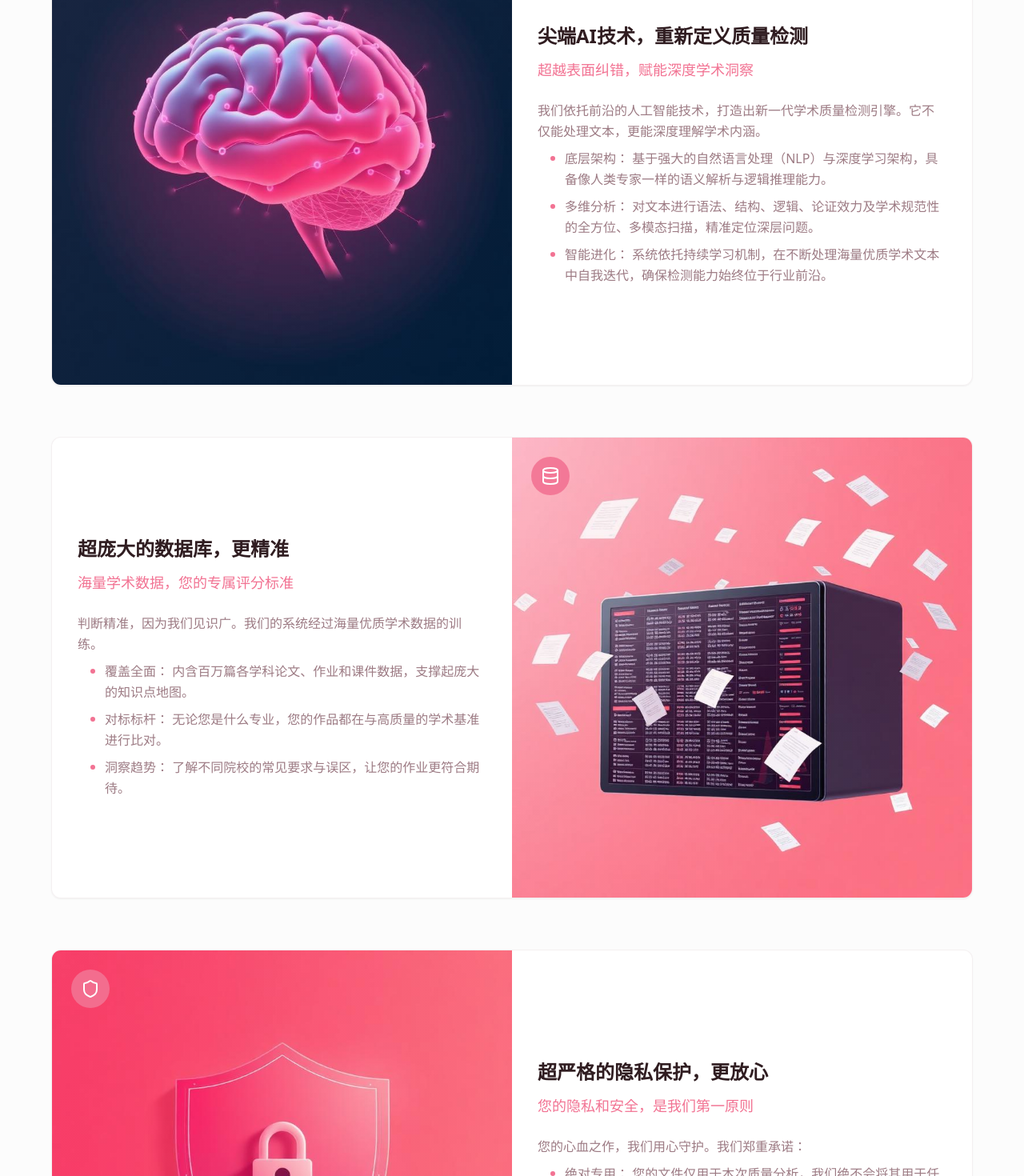
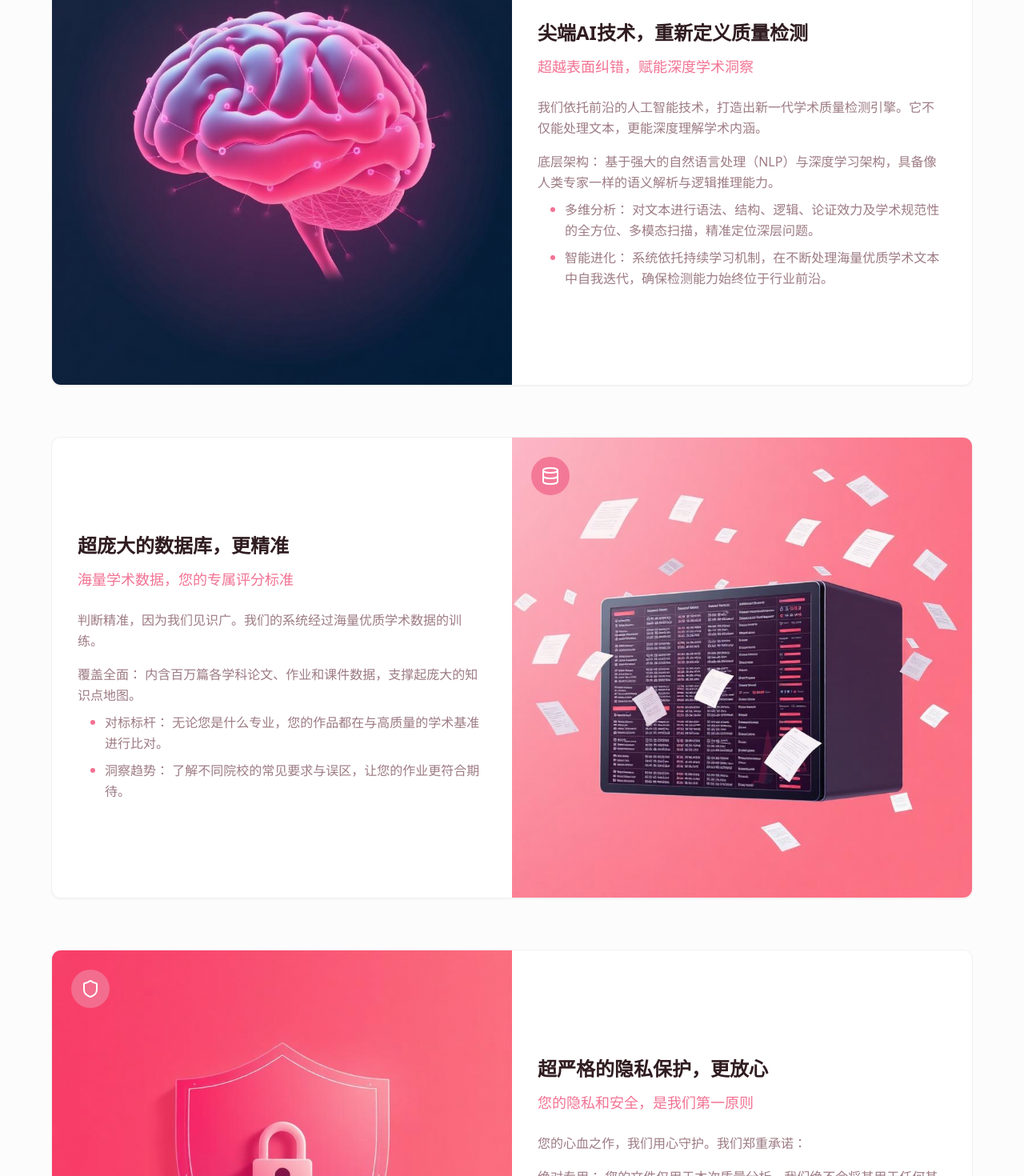
Before and after one commit to rennixue/aiqc, a React (Vite) app: page / in a window 1280 px wide. Shown: the part 2380-3850 px from the top of the page at 80% size. Built offline with nearby package versions, Linux system fonts and the light colour scheme.

Commit message:
Refactor: Improve IntroductionModule content formatting
Refactor the `IntroductionModule.tsx` file to correctly format the content arrays. This involves splitting long strings into multiple elements and ensuring proper structure for bullet points, addressing previous rendering issues.

```diff
--- a/src/components/IntroductionModule.tsx
+++ b/src/components/IntroductionModule.tsx
@@ -100,7 +100,8 @@ export const IntroductionModule: React.FC = () => {
       title: "尖端AI技术，重新定义质量检测",
       subtitle: "超越表面纠错，赋能深度学术洞察",
       content: [
-        "我们依托前沿的人工智能技术，打造出新一代学术质量检测引擎。它不仅能处理文本，更能深度理解学术内涵。- 底层架构： 基于强大的自然语言处理（NLP）与深度学习架构，具备像人类专家一样的语义解析与逻辑推理能力。- 多维分析： 对文本进行语法、结构、逻辑、论证效力及学术规范性的全方位、多模态扫描，精准定位深层问题。- 智能进化： 系统依托持续学习机制，在不断处理海量优质学术文本中自我迭代，确保检测能力始终位于行业前沿。"
+        "我们依托前沿的人工智能技术，打造出新一代学术质量检测引擎。它不仅能处理文本，更能深度理解学术内涵。",
+        "- 底层架构： 基于强大的自然语言处理（NLP）与深度学习架构，具备像人类专家一样的语义解析与逻辑推理能力。- 多维分析： 对文本进行语法、结构、逻辑、论证效力及学术规范性的全方位、多模态扫描，精准定位深层问题。- 智能进化： 系统依托持续学习机制，在不断处理海量优质学术文本中自我迭代，确保检测能力始终位于行业前沿。"
       ]
     },
     {
@@ -109,7 +110,8 @@ export const IntroductionModule: React.FC = () => {
       title: "超庞大的数据库，更精准",
       subtitle: "海量学术数据，您的专属评分标准",
       content: [
-        "判断精准，因为我们见识广。我们的系统经过海量优质学术数据的训练。- 覆盖全面： 内含百万篇各学科论文、作业和课件数据，支撑起庞大的知识点地图。- 对标标杆： 无论您是什么专业，您的作品都在与高质量的学术基准进行比对。- 洞察趋势： 了解不同院校的常见要求与误区，让您的作业更符合期待。"
+        "判断精准，因为我们见识广。我们的系统经过海量优质学术数据的训练。",
+        "- 覆盖全面： 内含百万篇各学科论文、作业和课件数据，支撑起庞大的知识点地图。- 对标标杆： 无论您是什么专业，您的作品都在与高质量的学术基准进行比对。- 洞察趋势： 了解不同院校的常见要求与误区，让您的作业更符合期待。"
       ]
     },
     {
@@ -118,7 +120,8 @@ export const IntroductionModule: React.FC = () => {
       title: "超严格的隐私保护，更放心",
       subtitle: "您的隐私和安全，是我们第一原则",
       content: [
-        "您的心血之作，我们用心守护。我们郑重承诺：- 绝对专用： 您的文件仅用于本次质量分析，我们绝不会将其用于任何其他用途，更不会泄露给任何第三方。- 匿名处理： 分析过程中，您的个人信息会被剥离，仅分析内容本身。- 及时销毁： 分析完成后，您的原始文件将在24小时内自动删除，不留存任何底稿，请放心使用。"
+        "您的心血之作，我们用心守护。我们郑重承诺：",
+        "- 绝对专用： 您的文件仅用于本次质量分析，我们绝不会将其用于任何其他用途，更不会泄露给任何第三方。- 匿名处理： 分析过程中，您的个人信息会被剥离，仅分析内容本身。- 及时销毁： 分析完成后，您的原始文件将在24小时内自动删除，不留存任何底稿，请放心使用。"
       ]
     }
   ];
```
